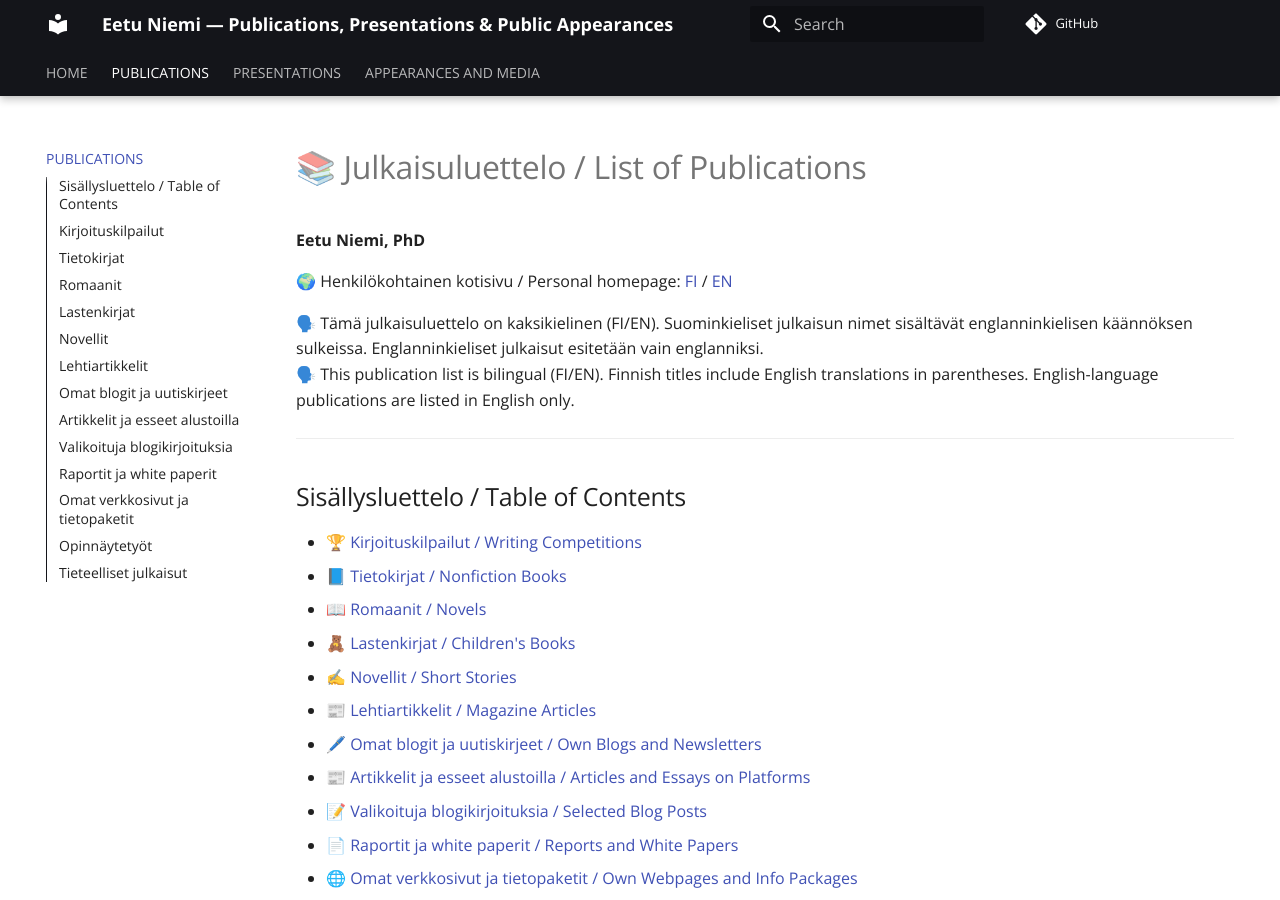
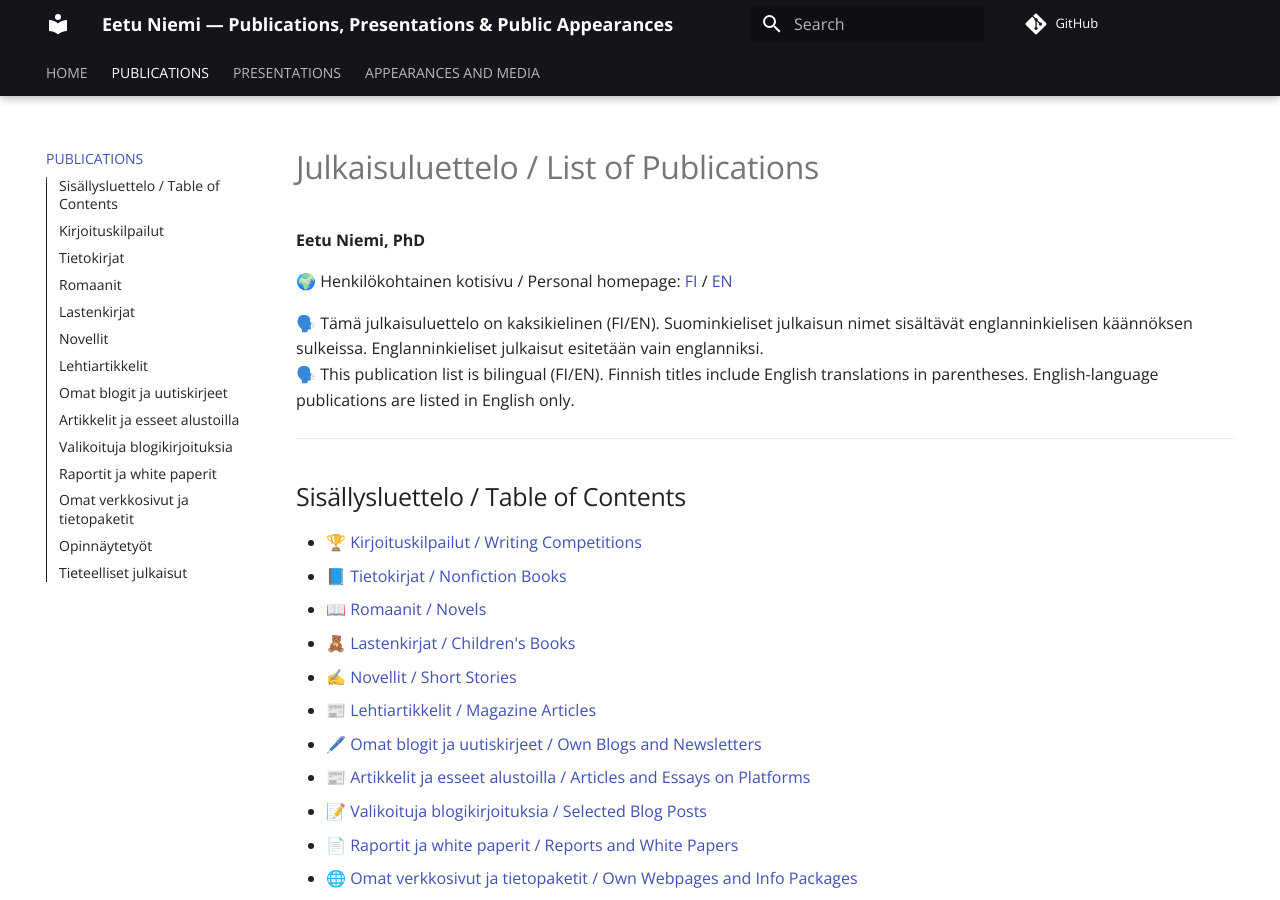
Before and after one commit to eetuniemiphd/eetuniemi, an MkDocs documentation site: the page built from docs/publications-eetu-niemi.md, in a window 1280 px wide and 900 px high. Built offline with MkDocs 1.6.1 and Material for MkDocs 9.7.7, drawn with Linux system fonts in a browser that asks for light colours; comment, search, counter and statistics services are not loaded.

```diff
--- a/docs/publications-eetu-niemi.md
+++ b/docs/publications-eetu-niemi.md
@@ -1,4 +1,4 @@
-# 📚 Julkaisuluettelo / List of Publications
+# Julkaisuluettelo / List of Publications
 **Eetu Niemi, PhD**
 
 🌍 Henkilökohtainen kotisivu / Personal homepage: [FI](https://eetuniemi.fi) / [EN](https://eetuniemi.net)
```
